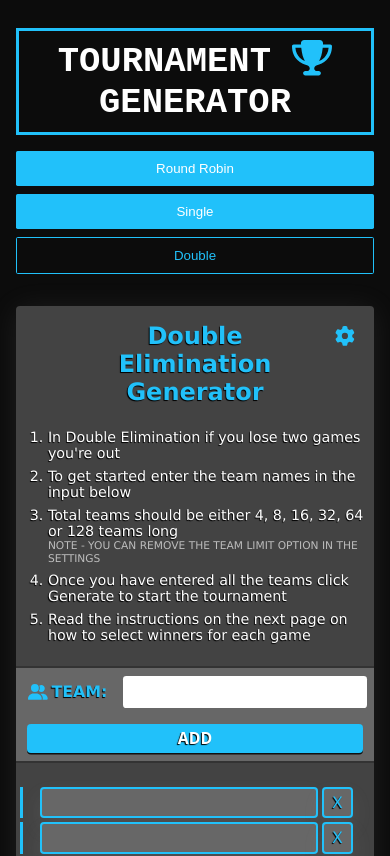
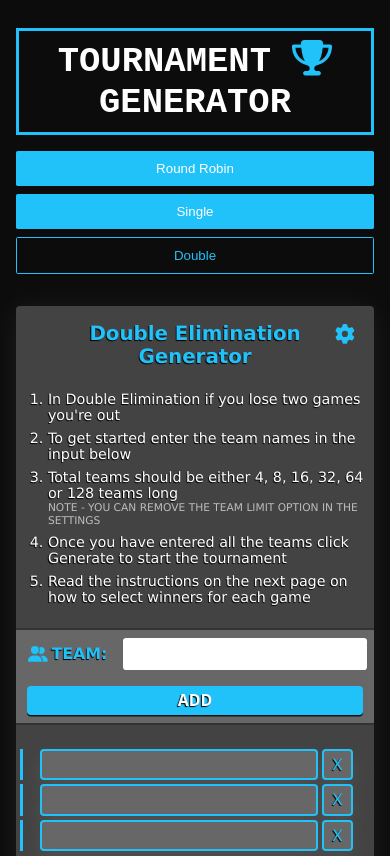
Before and after one commit to seanscott95/Tournament-Generator, a React (Vite) app: page /double in a window 390 px wide. Shown: the top 856 px of the page. Built offline with nearby package versions, Linux system fonts and the light colour scheme.

Commit message:
Edited the page headers font size

```diff
--- a/src/index.css
+++ b/src/index.css
@@ -226,6 +226,7 @@ a:hover {
   text-align: center;
   color: #21c1fa;
   margin: 0 1.5em;
+  font-size: clamp(0.7rem, 2vw + 0.75rem, 1.5rem);
 }
 .generatorContainer .heading .pageHeader svg {
   position: absolute;
@@ -698,10 +699,17 @@ a:hover {
 
 /* ---------- Media Queries ---------- */
 @media (max-width: 400px) {
-  .generatedTableItem {
+  .generatorContainer .generatedTable .matchCountInformation {
+    flex-direction: column;
+    gap: 0.75em;
+  }
+  .generatorContainer .generatedTable .matchCountInformation .roundTitle {
+    width: 100%;
+  }
+  .generatorContainer .generatedTable .generatedTableItem {
     flex-direction: column;
   }
-  .generatedTableItem .leftBorder {
+  .generatorContainer .generatedTable .generatedTableItem .leftBorder {
     border: none;
   }
   .generatorContainer .heading h1 {
@@ -709,13 +717,6 @@ a:hover {
   }
   .generatorContainer .heading p {
     font-size: 0.75rem;
-  }
-  .generatedTable .matchCountInformation {
-    flex-direction: column;
-    gap: 0.75em;
-  }
-  .generatedTable .matchCountInformation .roundTitle {
-    width: 100%;
   }
 }
 @media (max-width: 450px) {
--- a/src/index.scss
+++ b/src/index.scss
@@ -293,6 +293,7 @@ a:hover {
         text-align: center;
         color: $primaryColor;
         margin: 0 1.5em;
+        font-size: $lrgFontSize;
       }
       svg {
         position: absolute;
@@ -664,29 +665,32 @@ a:hover {
 
 /* ---------- Media Queries ---------- */
 @media (max-width: 400px) {
-  .generatedTableItem {
-    flex-direction: column;
-    .leftBorder {
-      border: none;
+  .generatorContainer {
+    .generatedTable {
+      .matchCountInformation {
+        flex-direction: column;
+        gap: .75em;
+        .roundTitle {
+          width: 100%;
+        }
+      }
+      .generatedTableItem {
+        flex-direction: column;
+        .leftBorder {
+          border: none;
+        }
+      }
     }
-  }
-  .generatorContainer .heading {
-    h1 {
-      font-size: 1rem;
-    }
-    p {
-      font-size: 0.75rem;
-    }
-  }
-  .generatedTable {
-    .matchCountInformation {
-      flex-direction: column;
-      gap: .75em;
-      .roundTitle {
-        width: 100%;
+    .heading {
+      h1 {
+        font-size: 1rem;
+      }
+      p {
+        font-size: 0.75rem;
       }
     }
   }
+
 }
 @media (max-width: 450px) {
   .inputGroupContainer {
@@ -712,6 +716,7 @@ a:hover {
       padding-left: .5em;
     }
   }
+
 }
 @media (max-width: 600px) {
   .infoContainer {
```
Also changed, not shown: 1 other file (tests, documents, lock files or other folders).
